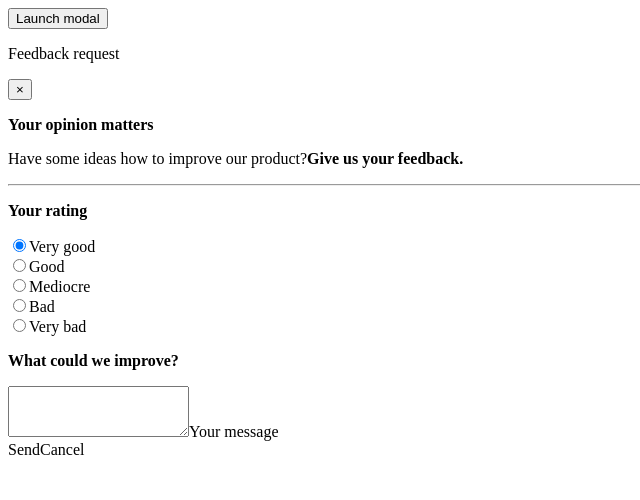
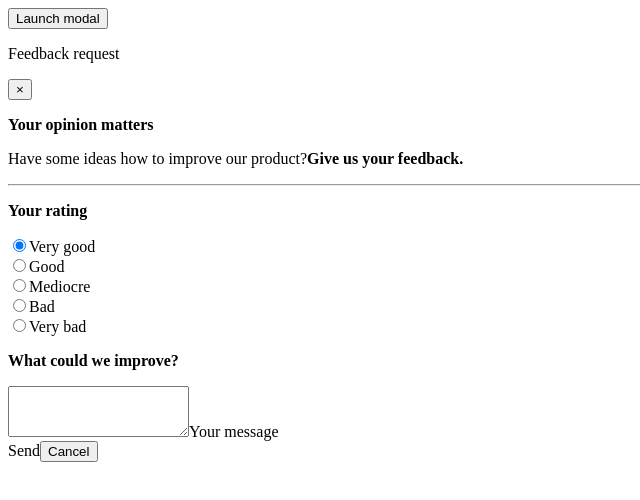
Before and after one commit to hassan-shahh/BloodBank-Frontend, a React (Create React App) app: page / in a window 1280 px wide. Shown: the top 500 px of the page, without its empty margins (0-640 px from the left). Built offline with nearby package versions, Linux system fonts and the light colour scheme.

Commit message:
Update FeebackModal.js

```diff
--- a/src/FeebackModal.js
+++ b/src/FeebackModal.js
@@ -22,10 +22,10 @@ class FeebackModal extends Component {
         return (
             <div>
                 <div>
-  <button type="button" className="btn btn-primary" data-toggle="modal" data-target="#modalPoll-1">Launch
+  <button type="button" className="btn btn-primary" data-toggle="modal" data-target="#modalPoll-1" onClick ={this.toggleModal}>Launch
     modal</button>
   {/* Modal: modalPoll */}
-  <div className="modal fade right" id="modalPoll-1" tabIndex={-1} role="dialog" aria-labelledby="exampleModalLabel" aria-hidden="true" data-backdrop="false">
+  <div className="modal fade right" id="modalPoll-1" tabIndex={-1} role="dialog" aria-labelledby="exampleModalLabel" aria-hidden="true" data-backdrop="false" isOpen ={this.state.isOn}>
     <div className="modal-dialog modal-full-height modal-right modal-notify modal-info" role="document">
       <div className="modal-content">
         {/*Header*/}
@@ -87,7 +87,7 @@ class FeebackModal extends Component {
           <a type="button" className="btn btn-primary waves-effect waves-light">Send
             <i className="fa fa-paper-plane ml-1" />
           </a>
-          <a type="button" className="btn btn-outline-primary waves-effect" data-dismiss="modal">Cancel</a>
+        <button>  <a type="button" className="btn btn-outline-primary waves-effect" data-dismiss="modal" onClick ={this.toggleModal}>Cancel</a></button>
         </div>
       </div>
     </div>
```
